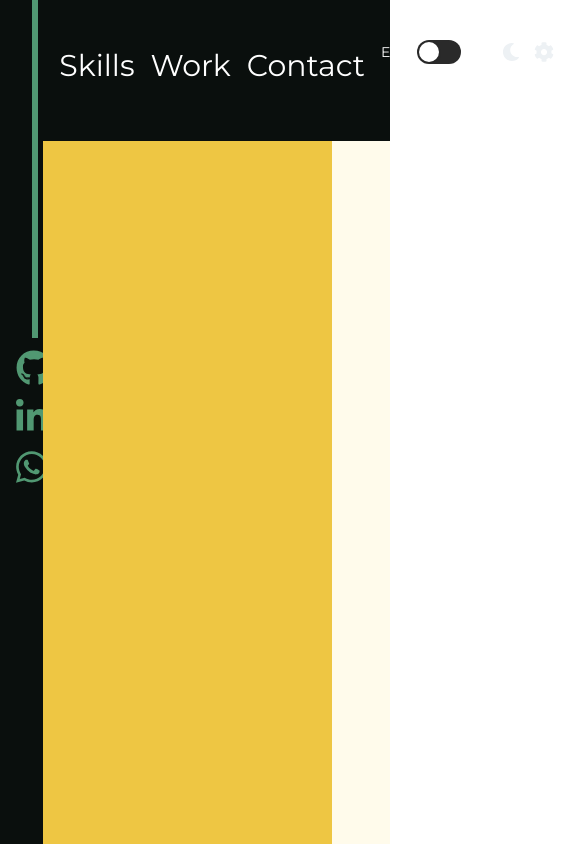
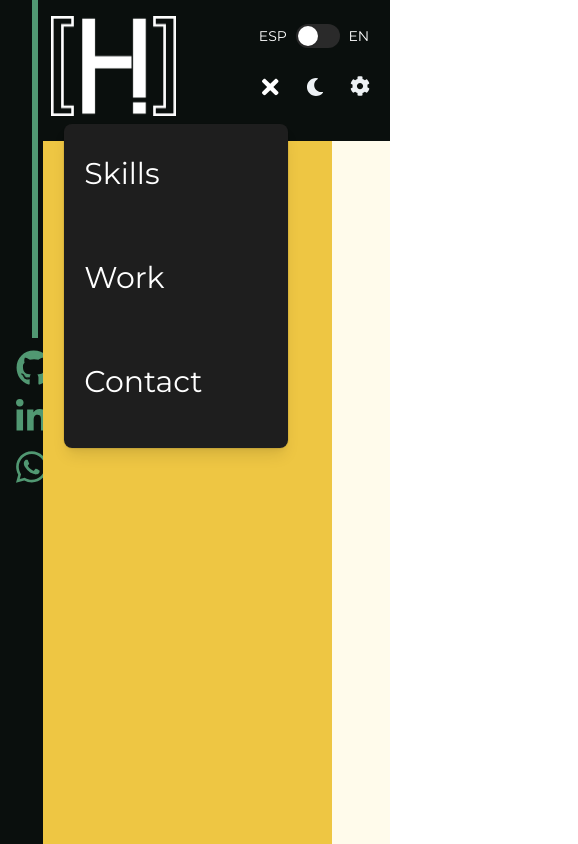
Before and after one commit to HacheEV/main-portfolio, a Next.js app: page / in a window 390 px wide. Shown: the whole page, 578 px wide, since content can reach past the window. Built offline with nearby package versions, Linux system fonts and the light colour scheme.

Commit message:
feat: responsive navbar + menu responsive

```diff
--- a/components/navbar.tsx
+++ b/components/navbar.tsx
@@ -6,8 +6,10 @@ import {classNames} from "../utils/utils";
 import {FontAwesomeIcon} from '@fortawesome/react-fontawesome'
 import {faMoon} from '@fortawesome/free-solid-svg-icons'
 import {faCog} from '@fortawesome/free-solid-svg-icons'
-import { Fragment } from 'react'
-import { Popover, Transition } from '@headlessui/react'
+import {faTimes} from '@fortawesome/free-solid-svg-icons'
+import {faBars} from '@fortawesome/free-solid-svg-icons'
+import {Fragment} from 'react'
+import {Popover, Transition} from '@headlessui/react'
 
 
 enum Color {
@@ -17,30 +19,44 @@ enum Color {
     RED = 'red',
 }
 
+enum Language {
+    ESP = 'spanish',
+    EN = 'english'
+}
+
 export const Navbar = () => {
     const [enabled, setEnabled] = useState<boolean>(false)
+    const [menu, setMenu] = useState<boolean>(false)
     const [dark, setDark] = useState<boolean>(true)
     const [open, setOpen] = useState<boolean>(false)
     const [color, setColor] = useState<Color>(Color.GREEN)
 
     const handleDark = () => {
-        if(dark){
+        if (dark) {
             setDark(false)
-        }else{
+        } else {
             setDark(true)
         }
     }
-    const handleColor = (color:Color) => {
+    const handleColor = (color: Color) => {
         setColor(color)
         setOpen(false)
+    }
+    const handleMenu = () => {
+        if (menu) {
+            setMenu(false)
+        } else {
+            setMenu(true)
+        }
     }
 
     return (
         <nav className="flex justify-between font-Montserrat text-white text-3xl">
             <div className="flex">
-                <div className="m-2 h-auto">
+                <div className="mt-4 ml-2 mr-3">
                     <Image src={darkLogo} width={125} height={100}/>
                 </div>
+                <div className="hidden md:flex inline">
                     <div className="mt-10 mr-4 py-2 h-14 navbar-link ">
                         <a href="#"> Skills</a>
                     </div>
@@ -50,9 +66,35 @@ export const Navbar = () => {
                     <div className="mt-10 mr-4 py-2 h-14 navbar-link ">
                         <a href="#"> Contact</a>
                     </div>
+                </div>
+                {/* RESPONSIVE MENU */}
+                { !menu ? (
+                        <div className="relative h-10 w-6 mt-1 -mr-2">
+                    <div
+                        className="absolute flex flex-col place-content-evenly  z-10 left-0 transform -translate-x-[55%] translate-y-[6.75rem] mt-3 px-2 w-60">
+                        <div
+                            className="rounded-lg shadow-lg ring-1 ring-black ring-opacity-5 overflow-hidden">
+                            <div
+                                className="relative flex flex-col content-center bg-dark-secondary h-[20.25rem] px-5 py-6 gap-2">
+                                <div className="py-2 h-14 navbar-link ">
+                                    <a href="#"> Skills</a>
+                                </div>
+                                <div className="mt-10 mr-4 py-2 h-14 navbar-link">
+                                    <a href="#"> Work</a>
+                                </div>
+                                <div className="mt-10 mr-4 py-2 h-14 navbar-link ">
+                                    <a href="#"> Contact</a>
+                                </div>
+                            </div>
+                        </div>
+                    </div>
+                        </div>
+                ) : (null)
+                }
+
 
             </div>
-            <div className="flex justify-evenly items-center  pt-2 ">
+            <div className="mr-5 md:flex justify-evenly items-center  pt-2 ">
                 {/* LANGUAGE SWITCHER*/}
                 <div className="flex justify-evenly items-center text-sm border-accent-green h-14">
                     <p>ESP</p>
@@ -73,27 +115,45 @@ export const Navbar = () => {
                     </Switch>
                     <p>EN</p>
                 </div>
+                <div className="flex justify-evenly items-baseline w-28">
+                {/* HAMBURGER*/}
+                    {
+                        menu ? (<button
+                                onClick={() => handleMenu()}
+                            >
+                                <FontAwesomeIcon
+                                    className="display-block text-white text-2xl h-6 w-6 mr-2 md:hidden" icon={faBars}/>
+                            </button>
+
+                        ) : (<button
+                            onClick={() => handleMenu()}
+                        >
+                            <FontAwesomeIcon
+                                className="display-block text-white text-2xl h-6 w-6 mr-2 md:hidden" icon={faTimes}/>
+                        </button>)
+                    }
                     {/* DARK MODE SWITCHER*/}
                     <button
                         onClick={handleDark}
-                    className="mx-3 text-lg"
+                        className="mx-4 text-lg h-10 w-6"
                     >
                         <div className="flex items-center">
-                        {dark ?     <FontAwesomeIcon
-                            className="text-light-primary" icon={faMoon} /> : <FontAwesomeIcon
-                            className="text-dark-primary" icon={faMoon} />}
+                            {dark ? <FontAwesomeIcon
+                                className="text-light-primary" icon={faMoon}/> : <FontAwesomeIcon
+                                className="text-dark-primary" icon={faMoon}/>}
 
                         </div>
 
                     </button>
-                <Popover className="relative ml-0.5 mr-6">
-                    {({ open }) => (
+                    {/* THEME SETTINGS y*/}
+                    <Popover className="relative h-10 w-6 mt-1 -mr-2">
+                        {({open}) => (
                             <>
                                 <Popover.Button
                                     className='group rounded-md inline-flex items-center text-base '
                                 >
                                     <FontAwesomeIcon
-                                    className="text-light-primary text-xl" icon={faCog} />
+                                        className="text-light-primary text-xl" icon={faCog}/>
                                 </Popover.Button>
 
                                 <Transition
@@ -105,14 +165,29 @@ export const Navbar = () => {
                                     leaveFrom="opacity-100 translate-y-0"
                                     leaveTo="opacity-0 translate-y-1"
                                 >
-                                <Popover.Panel className="absolute z-10 left-0 transform -translate-x-1/2 mt-3 px-2 w-24 max-w-xs sm:px-0">
-                                    <div className="rounded-lg shadow-lg ring-1 ring-black ring-opacity-5 overflow-hidden">
-                                        <div className="relative flex flex-col content-center bg-dark-secondary px-5 py-6 sm:gap-8 sm:p-8">
+                                    <Popover.Panel
+                                        className="absolute flex flex-col place-content-evenly  z-10 left-0 transform -translate-x-[55%] translate-y-2 mt-3 px-2 w-[5.65rem] md:w-28">
+                                        <div
+                                            className="rounded-lg shadow-lg ring-1 ring-black ring-opacity-5 overflow-hidden">
+                                            <div
+                                                className="relative flex flex-col content-center bg-dark-secondary px-5 py-6 gap-8 sm:p-8">
                                                 <p className="text-sm text-white">Tema</p>
-                                            <button onClick={() => handleColor(Color.GREEN)}><div className="w-8 h-8 bg-accent-green  rounded-full"></div></button>
-                                            <button onClick={() => handleColor(Color.PINK)} ><div className="w-8 h-8 bg-accent-pink   rounded-full"></div></button>
-                                            <button  onClick={() => handleColor(Color.RED)} ><div className="w-8 h-8 bg-accent-red  rounded-full"></div></button>
-                                            <button  onClick={() => handleColor(Color.YELLOW)}><div className="w-8 h-8 bg-accent-yellow   rounded-full"></div></button>
+                                                <button onClick={() => handleColor(Color.GREEN)}>
+                                                    <div
+                                                        className="w-8 h-8 bg-accent-green  rounded-full hover:border-4 hover:border-white"></div>
+                                                </button>
+                                                <button onClick={() => handleColor(Color.PINK)}>
+                                                    <div
+                                                        className="w-8 h-8 bg-accent-pink   rounded-full hover:border-4 hover:border-white"></div>
+                                                </button>
+                                                <button onClick={() => handleColor(Color.RED)}>
+                                                    <div
+                                                        className="w-8 h-8 bg-accent-red  rounded-full hover:border-4 hover:border-white"></div>
+                                                </button>
+                                                <button onClick={() => handleColor(Color.YELLOW)}>
+                                                    <div
+                                                        className="w-8 h-8 bg-accent-yellow   rounded-full hover:border-4 hover:border-white"></div>
+                                                </button>
                                             </div>
                                         </div>
                                     </Popover.Panel>
@@ -120,7 +195,7 @@ export const Navbar = () => {
                             </>
                         )}
                     </Popover>
-
+                </div>
             </div>
 
         </nav>
```
Lines whose indentation alone changed are shown as unchanged.
